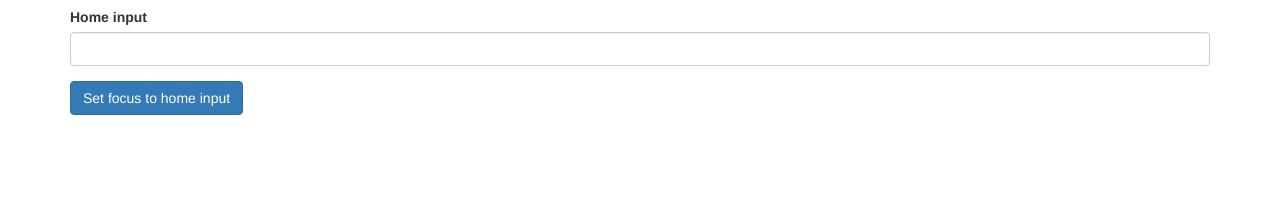
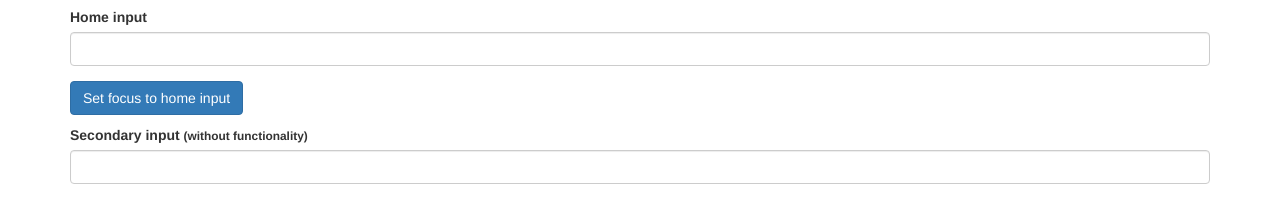
Before and after one commit to artemdemo/test-focus-in-mobile, a plain HTML site: page index.html in a window 1280 px wide. Shown: the part 56-278 px from the top of the page. Drawn offline with nearby package versions, Linux system fonts and the light colour scheme.

Commit message:
secondary input

```diff
--- a/index.html
+++ b/index.html
@@ -25,6 +25,13 @@
                 Set focus to home input
             </button>
         </p>
+
+        <form>
+            <div class="form-group">
+                <label>Secondary input <small>(without functionality)</small></label>
+                <input type="text" class="form-control">
+            </div>
+        </form>
     </div>
 
     <script src="https://code.jquery.com/jquery-2.1.4.min.js"></script>
```
